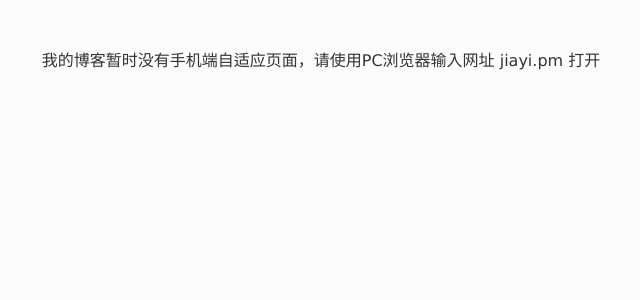
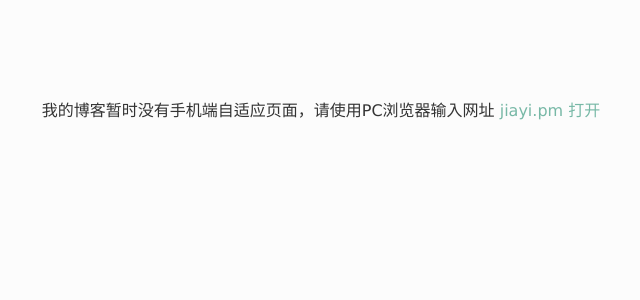
Before and after one commit to PMJerryZheng/myblog, a Jekyll site: the page built from error.html, in a window 1280 px wide. Shown: the top 300 px of the page, without its empty margins (319-959 px from the left). Built offline with Jekyll 4.4.1, drawn with Linux system fonts in a browser that asks for light colours; nearby versions of some CDN libraries.

```diff
--- a/error.html
+++ b/error.html
@@ -2,6 +2,6 @@
 layout: error
 title: 家逸的博客暂时不支持手机端
 ---
-  <div style="width:100%;text-align:center;">我的博客暂时没有手机端自适应页面，请使用PC浏览器输入网址 jiayi.pm 打开<div>
+  <div style="width:100%;text-align:center;padding:50px 40px;">我的博客暂时没有手机端自适应页面，请使用PC浏览器输入网址 <span class="font-green">jiayi.pm 打开</span><div>
   <script src="http://cdn.bootcss.com/twitter-bootstrap/3.0.3/js/bootstrap.min.js"></script>
   <script src="{{ site.url }}/js/index.js"></script>
```
